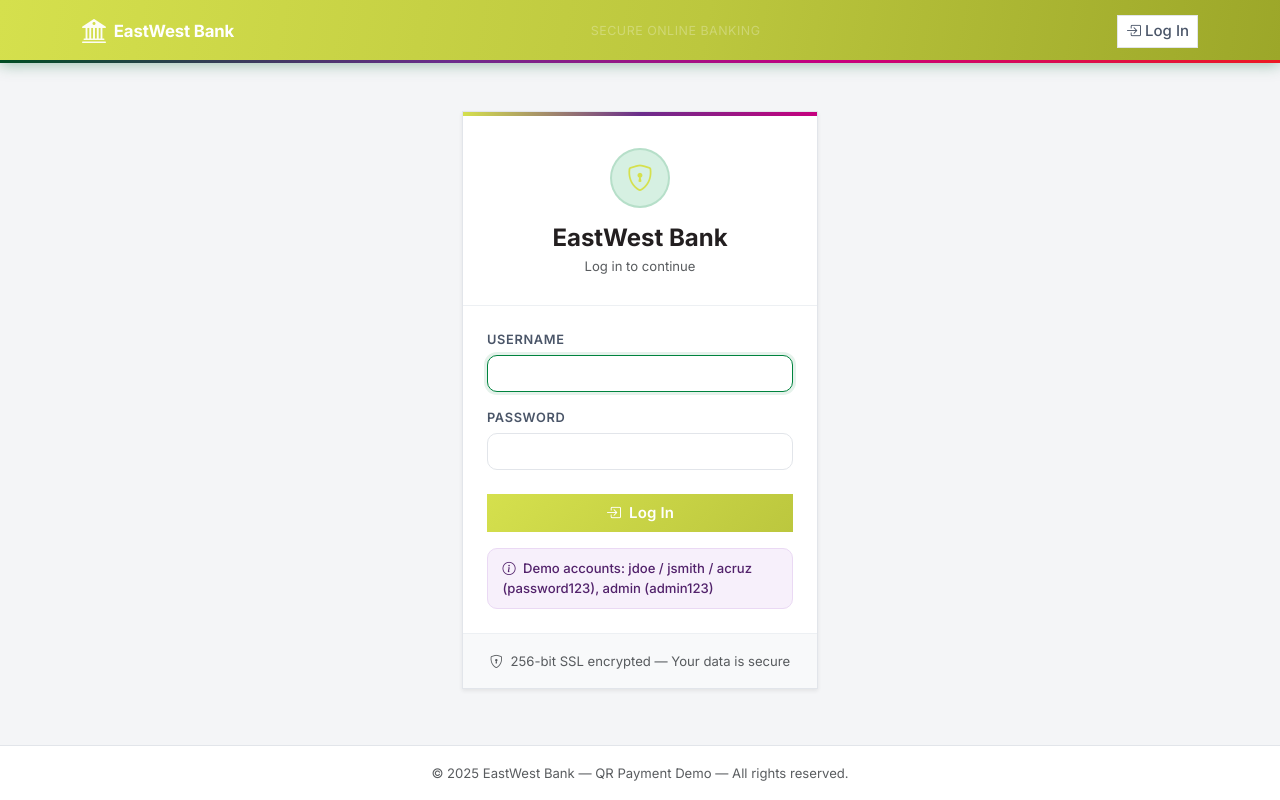
After one commit to cloud-devsecops-group-3/banking-app, a Flask app: page /login in a window 1280 px wide. The commit adds this page. Run offline with Flask 3, Linux system fonts and the light colour scheme.

Commit message:
feat: Implement login and test users

```diff
--- a/app.py
+++ b/app.py
@@ -22,10 +22,12 @@ def create_app(config_overrides: dict | None = None) -> Flask:
     # --------------------------------------------------------
     # Register Blueprints (route files)
     # --------------------------------------------------------
+    from routes.auth import auth_bp
     from routes.payment import payment_bp
     from routes.dashboard import dashboard_bp
     from routes.health import health_bp
 
+    app.register_blueprint(auth_bp)
     app.register_blueprint(payment_bp)
     app.register_blueprint(dashboard_bp)
     app.register_blueprint(health_bp)
--- /dev/null
+++ b/routes/auth.py
@@ -0,0 +1,46 @@
+# ============================================================
+# routes/auth.py
+# Login is shared between consumers and the admin - same form, we just
+# check which table the username matches. On success:
+#   - consumer -> session["account_id"]
+#   - admin    -> session["is_admin"] = True
+# Never both at once (session.clear() before setting either).
+# ============================================================
+
+from flask import Blueprint, redirect, render_template, request, session, url_for
+from werkzeug.security import check_password_hash
+
+from models import Account, AdminUser
+
+auth_bp = Blueprint("auth", __name__)
+
+
+@auth_bp.route("/login", methods=["GET", "POST"])
+def login():
+    next_url = request.values.get("next") or url_for("dashboard.index")
+
+    if request.method == "GET":
+        return render_template("login.html", next_url=next_url)
+
+    username = request.form.get("username", "").strip()
+    password = request.form.get("password", "")
+
+    account = Account.query.filter_by(username=username, type="consumer").first()
+    if account and account.password_hash and check_password_hash(account.password_hash, password):
+        session.clear()
+        session["account_id"] = account.id
+        return redirect(next_url)
+
+    admin = AdminUser.query.filter_by(username=username).first()
+    if admin and check_password_hash(admin.password_hash, password):
+        session.clear()
+        session["is_admin"] = True
+        return redirect(next_url)
+
+    return render_template("login.html", next_url=next_url, error="Invalid username or password."), 401
+
+
+@auth_bp.route("/logout")
+def logout():
+    session.clear()
+    return redirect(url_for("auth.login"))
--- a/seed.py
+++ b/seed.py
@@ -1,35 +1,43 @@
 # ============================================================
 # seed.py
-# Inserts demo accounts. Called automatically by app.py at startup
-# (inside its own app_context), so this never needs to be run by hand -
-# same idempotent-seeding rule the ecommerce app follows.
+# Inserts demo accounts and the admin login. Called automatically by
+# app.py at startup (inside its own app_context), so this never needs
+# to be run by hand - same idempotent-seeding rule the ecommerce app
+# follows.
 #
 # Can still be run directly for convenience:
 #   python seed.py
 #
-# What it does:
-#   Inserts demo consumer and merchant accounts (if they don't exist).
-#   Table creation is handled by db.create_all() in app.py, not here.
+# DEMO CREDENTIALS - these are intentionally simple, for a training
+# project only. Never reuse this pattern anywhere real accounts exist.
 # ============================================================
 
+from werkzeug.security import generate_password_hash
+
 from database import db
-from models import Account
+from models import Account, AdminUser
 
-# Demo accounts to seed into the database
+# Demo consumer + merchant accounts. Consumers get login credentials;
+# the merchant never logs in (it's just a payee name).
 DEMO_ACCOUNTS = [
-    # Consumers
-    {"name": "John Doe",     "account_number": "1234567890", "type": "consumer", "balance": 5000.00},
-    {"name": "Jane Smith",   "account_number": "9876543210", "type": "consumer", "balance": 3500.00},
-    {"name": "Alex Cruz",    "account_number": "4567891230", "type": "consumer", "balance": 8000.00},
-    # Merchant
-    {"name": "pageturn-books", "account_number": "1111111111", "type": "merchant", "balance": 100000.00},
+    {"name": "John Doe",   "account_number": "1234567890", "type": "consumer",
+     "balance": 5000.00, "username": "jdoe",   "password": "password123"},
+    {"name": "Jane Smith", "account_number": "9876543210", "type": "consumer",
+     "balance": 3500.00, "username": "jsmith", "password": "password123"},
+    {"name": "Alex Cruz",  "account_number": "4567891230", "type": "consumer",
+     "balance": 8000.00, "username": "acruz",  "password": "password123"},
+    {"name": "pageturn-books", "account_number": "1111111111", "type": "merchant",
+     "balance": 100000.00, "username": None, "password": None},
 ]
+
+DEMO_ADMIN = {"username": "admin", "password": "admin123"}
 
 
 def seed_accounts():
     """
-    Inserts demo accounts. Skips any account whose account_number already
-    exists. Must be called from inside an active app_context.
+    Inserts demo accounts and the admin login. Skips anything that
+    already exists (by account_number for accounts, by username for the
+    admin). Must be called from inside an active app_context.
     """
     inserted = 0
     for data in DEMO_ACCOUNTS:
@@ -40,6 +48,8 @@ def seed_accounts():
                 account_number=data["account_number"],
                 type=data["type"],
                 balance=data["balance"],
+                username=data["username"],
+                password_hash=generate_password_hash(data["password"]) if data["password"] else None,
             )
             db.session.add(account)
             inserted += 1
@@ -47,8 +57,19 @@ def seed_accounts():
         else:
             print(f"  - Skipped (already exists): {data['name']} ({data['account_number']})")
 
+    admin_exists = AdminUser.query.filter_by(username=DEMO_ADMIN["username"]).first()
+    if not admin_exists:
+        db.session.add(AdminUser(
+            username=DEMO_ADMIN["username"],
+            password_hash=generate_password_hash(DEMO_ADMIN["password"]),
+        ))
+        inserted += 1
+        print(f"  + Inserted admin user: {DEMO_ADMIN['username']}")
+    else:
+        print(f"  - Skipped (already exists): admin user {DEMO_ADMIN['username']}")
+
     db.session.commit()
-    print(f"Seed complete. {inserted} account(s) inserted.")
+    print(f"Seed complete. {inserted} record(s) inserted.")
 
 
 if __name__ == "__main__":
--- a/templates/base.html
+++ b/templates/base.html
@@ -23,9 +23,18 @@
         <i class="bi bi-bank2 fs-4"></i>
         <span class="fw-bold">EastWest Bank</span>
       </a>
-      <span class="navbar-text d-none d-md-block text-white-50 small">
+      <span class="navbar-text d-none d-md-block text-white-50 small me-3">
         Secure Online Banking
       </span>
+      {% if session.get('account_id') or session.get('is_admin') %}
+        <a href="{{ url_for('auth.logout') }}" class="btn btn-sm ew-btn-outline">
+          <i class="bi bi-box-arrow-right me-1"></i>Log Out
+        </a>
+      {% else %}
+        <a href="{{ url_for('auth.login') }}" class="btn btn-sm ew-btn-outline">
+          <i class="bi bi-box-arrow-in-right me-1"></i>Log In
+        </a>
+      {% endif %}
     </div>
   </nav>
 
@@ -49,12 +58,9 @@
   {% block scripts %}
   {% endblock %}
 
-  <!-- ============================================================
-       DEV NAV — Frontend preview only. Remove before production.
-       Floating toolbar to jump between every page without needing
-       to manually type URLs.
-  ============================================================ -->
-  <div id="devNav">
+    {% if session.get('is_admin') %}
+    <!-- Development preview is available to administrators only. -->
+    <div id="devNav">
     <div class="dev-nav-label">
       <i class="bi bi-code-slash"></i> Dev Preview
     </div>
@@ -143,6 +149,7 @@
       });
     })();
   </script>
+  {% endif %}
 
 </body>
 </html>
--- /dev/null
+++ b/templates/login.html
@@ -0,0 +1,72 @@
+<!--
+  login.html
+  Shared login for consumers and the admin - same form, the server
+  figures out which table matched.
+
+  Variables passed from routes/auth.py:
+    - next_url : string, where to redirect after a successful login
+    - error    : string (optional), shown if the last attempt failed
+-->
+{% extends "base.html" %}
+
+{% block title %}Log In — EastWest Bank{% endblock %}
+
+{% block content %}
+<div class="container py-5">
+  <div class="row justify-content-center">
+    <div class="col-12 col-md-8 col-lg-5 col-xl-4">
+
+      <div class="ew-card shadow-sm">
+        <div class="ew-card-header text-center">
+          <div class="ew-bank-icon mb-3">
+            <i class="bi bi-shield-lock"></i>
+          </div>
+          <h1 class="h4 fw-bold mb-1">EastWest Bank</h1>
+          <p class="text-muted small mb-0">Log in to continue</p>
+        </div>
+
+        <div class="px-4 py-4">
+          {% if error %}
+          <div class="alert alert-danger d-flex align-items-center gap-2 mb-4" role="alert">
+            <i class="bi bi-exclamation-triangle-fill flex-shrink-0"></i>
+            <div>{{ error }}</div>
+          </div>
+          {% endif %}
+
+          <form method="POST" action="{{ url_for('auth.login') }}">
+            <input type="hidden" name="next" value="{{ next_url }}" />
+
+            <div class="mb-3">
+              <label class="qr-label">Username</label>
+              <input type="text" name="username" class="form-control qr-input" required autofocus />
+            </div>
+            <div class="mb-4">
+              <label class="qr-label">Password</label>
+              <input type="password" name="password" class="form-control qr-input" required />
+            </div>
+
+            <div class="d-grid mb-3">
+              <button type="submit" class="btn ew-btn-primary btn-lg">
+                <i class="bi bi-box-arrow-in-right me-1"></i> Log In
+              </button>
+            </div>
+          </form>
+
+          <div class="qr-demo-badge">
+            <i class="bi bi-info-circle me-1"></i>
+            Demo accounts: jdoe / jsmith / acruz (password123), admin (admin123)
+          </div>
+        </div>
+
+        <div class="ew-card-footer text-center py-3">
+          <small class="text-muted">
+            <i class="bi bi-shield-lock me-1"></i>
+            256-bit SSL encrypted &mdash; Your data is secure
+          </small>
+        </div>
+      </div>
+
+    </div>
+  </div>
+</div>
+{% endblock %}
```
Also changed, not shown: config.py (+10 -8 lines), models.py (+25 -0 lines), routes/dashboard.py (+9 -12 lines), routes/payment.py (+37 -44 lines), templates/confirm_payment.html (+10 -27 lines), utils/auth.py (added, +41 -0 lines), utils/helpers.py (+4 -3 lines), README.md, 1 other file.
